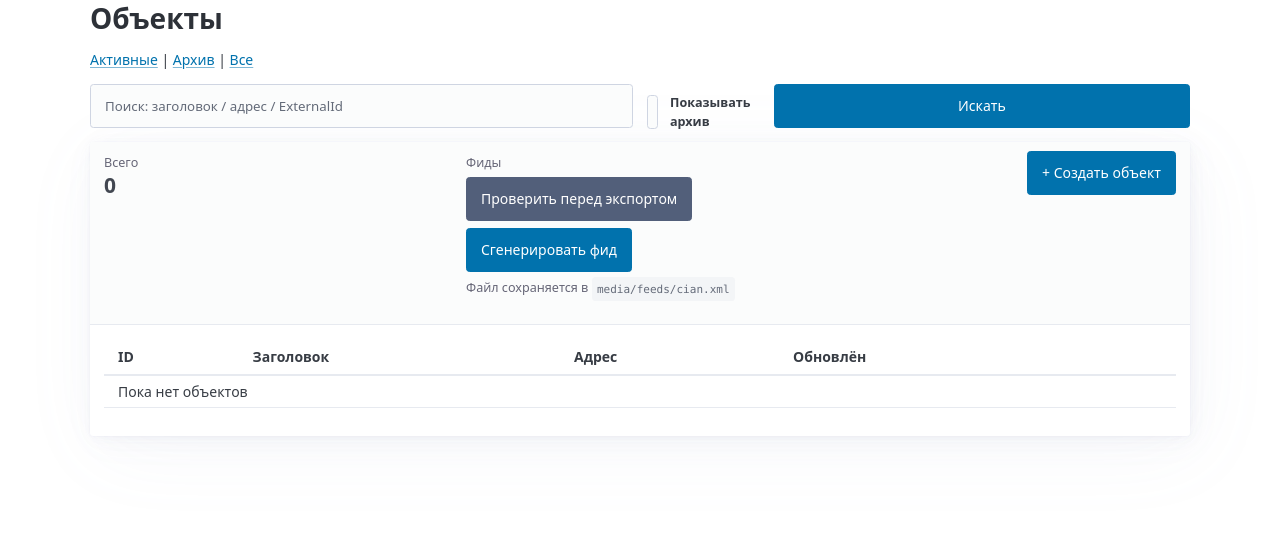
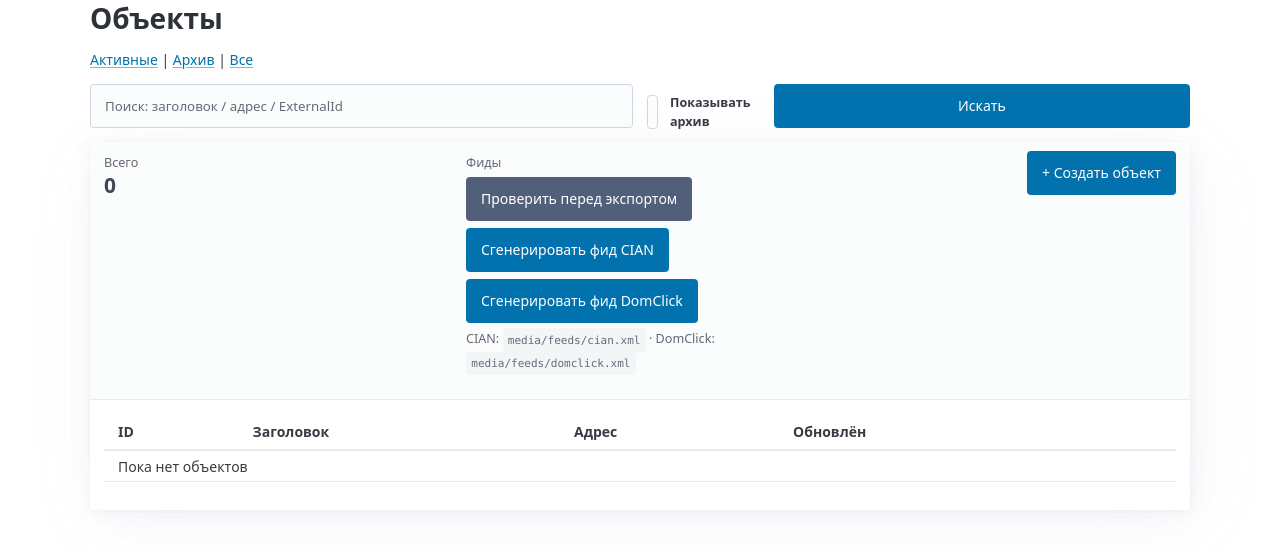
Before and after one commit to isty-maker/mini-crm-realty, a Django app: page /panel/ in a window 1280 px wide. Shown: the part 60-612 px from the top of the page. Run offline with Django 5.2, Linux system fonts and the light colour scheme; data that the repository does not hold is empty; some libraries are stand-ins or nearby versions.

Commit message:
Add Domclick feed export

```diff
--- a/core/templates/core/panel_list.html
+++ b/core/templates/core/panel_list.html
@@ -34,9 +34,13 @@
         <span class="muted">Фиды</span>
         <div style="display:flex; gap:.5rem; margin-top:.3rem; flex-wrap:wrap;">
           <a role="button" class="secondary" href="/panel/export/cian/check/">Проверить перед экспортом</a>
-          <a role="button" href="/panel/export/cian/">Сгенерировать фид</a>
+          <a role="button" href="/panel/export/cian/">Сгенерировать фид CIAN</a>
+          <a role="button" href="/panel/export/domclick/">Сгенерировать фид DomClick</a>
         </div>
-        <p class="muted" style="margin-top:.4rem;">Файл сохраняется в <code>media/feeds/cian.xml</code></p>
+        <p class="muted" style="margin-top:.4rem;">
+          CIAN: <code>media/feeds/cian.xml</code>
+          · DomClick: <code>media/feeds/domclick.xml</code>
+        </p>
       </div>
       <div style="text-align:right"><a role="button" href="/panel/new/">+ Создать объект</a></div>
     </header>
--- a/core/views.py
+++ b/core/views.py
@@ -44,6 +44,7 @@ except ImportError:  # pragma: no cover - support for trimmed Pillow stub
     ImageOps = _StubImageOps()  # type: ignore
 
 from .cian import build_cian_feed, resolve_category
+from .domclick import build_domclick_feed
 from .forms import PropertyForm, fields_for_category, group_fields
 from .models import Photo, Property
 from .utils.image_pipeline import InvalidImage, compress_to_jpeg
@@ -868,6 +869,45 @@ def export_cian(request):
     return HttpResponse(xml_bytes, content_type="application/xml; charset=utf-8")
 
 
+def export_domclick(request):
+    """Сформировать Domclick-фид в формате CIAN V2."""
+
+    qs = (
+        Property.objects.filter(export_to_domklik=True, is_archived=False)
+        .order_by("id")
+        .prefetch_related("photos")
+    )
+    feed_result = build_domclick_feed(qs)
+    xml_bytes = feed_result.xml
+
+    strict_mode = (request.GET.get("strict") or "").strip() == "1"
+    if settings.DEBUG or strict_mode:
+        uncovered = [
+            (result.prop, sorted(result.uncovered_fields))
+            for result in feed_result.objects
+            if result.uncovered_fields
+        ]
+        if uncovered:
+            export_log = logging.getLogger("core.domclick.export")
+            for prop_obj, fields in uncovered:
+                identifier = getattr(prop_obj, "external_id", None) or getattr(
+                    prop_obj, "pk", None
+                )
+                export_log.warning(
+                    "Domclick export uncovered fields for %s: %s",
+                    identifier,
+                    ", ".join(fields),
+                )
+
+    feeds_dir = os.path.join(settings.MEDIA_ROOT, "feeds")
+    os.makedirs(feeds_dir, exist_ok=True)
+    out_path = os.path.join(feeds_dir, "domclick.xml")
+    with open(out_path, "wb") as fh:
+        fh.write(xml_bytes)
+
+    return HttpResponse(xml_bytes, content_type="application/xml; charset=utf-8")
+
+
 def export_cian_check(request):
     qs = (
         Property.objects.filter(export_to_cian=True, is_archived=False)
--- a/realcrm/urls.py
+++ b/realcrm/urls.py
@@ -32,6 +32,11 @@ urlpatterns = [
         name="panel_photos_bulk_delete",
     ),
     path("panel/export/cian/", core_views.export_cian, name="export_cian"),
+    path(
+        "panel/export/domclick/",
+        core_views.export_domclick,
+        name="export_domclick",
+    ),
     path("panel/export/cian/check/", core_views.export_cian_check, name="export_cian_check"),
     path("panel/archive/<int:pk>/", core_views.panel_archive, name="panel_archive"),
     path("panel/restore/<int:pk>/", core_views.panel_restore, name="panel_restore"),
```
Also changed, not shown: core/domclick.py (added, +18 -0 lines), tests/test_domclick_feed.py (added, +74 -0 lines), README.md.
